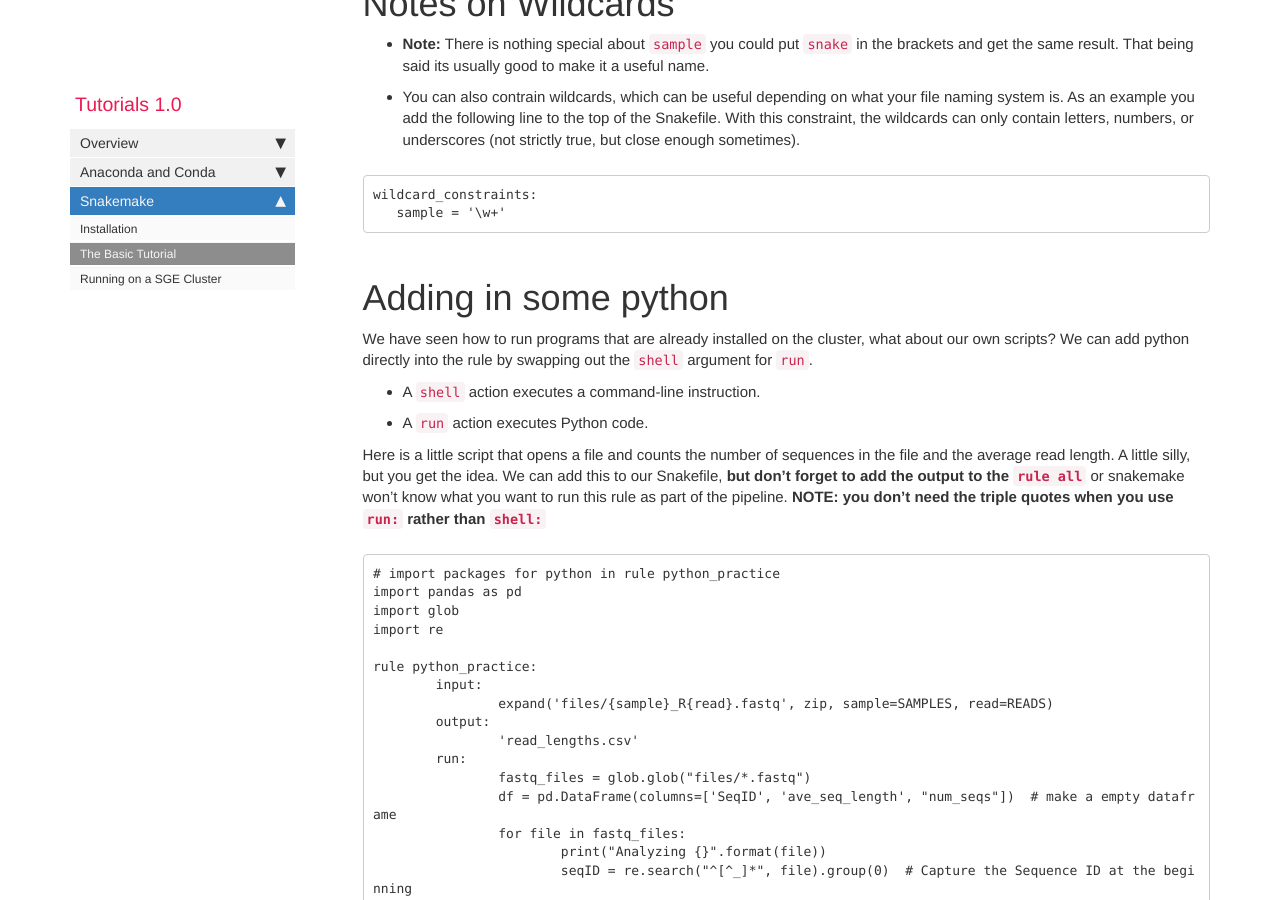
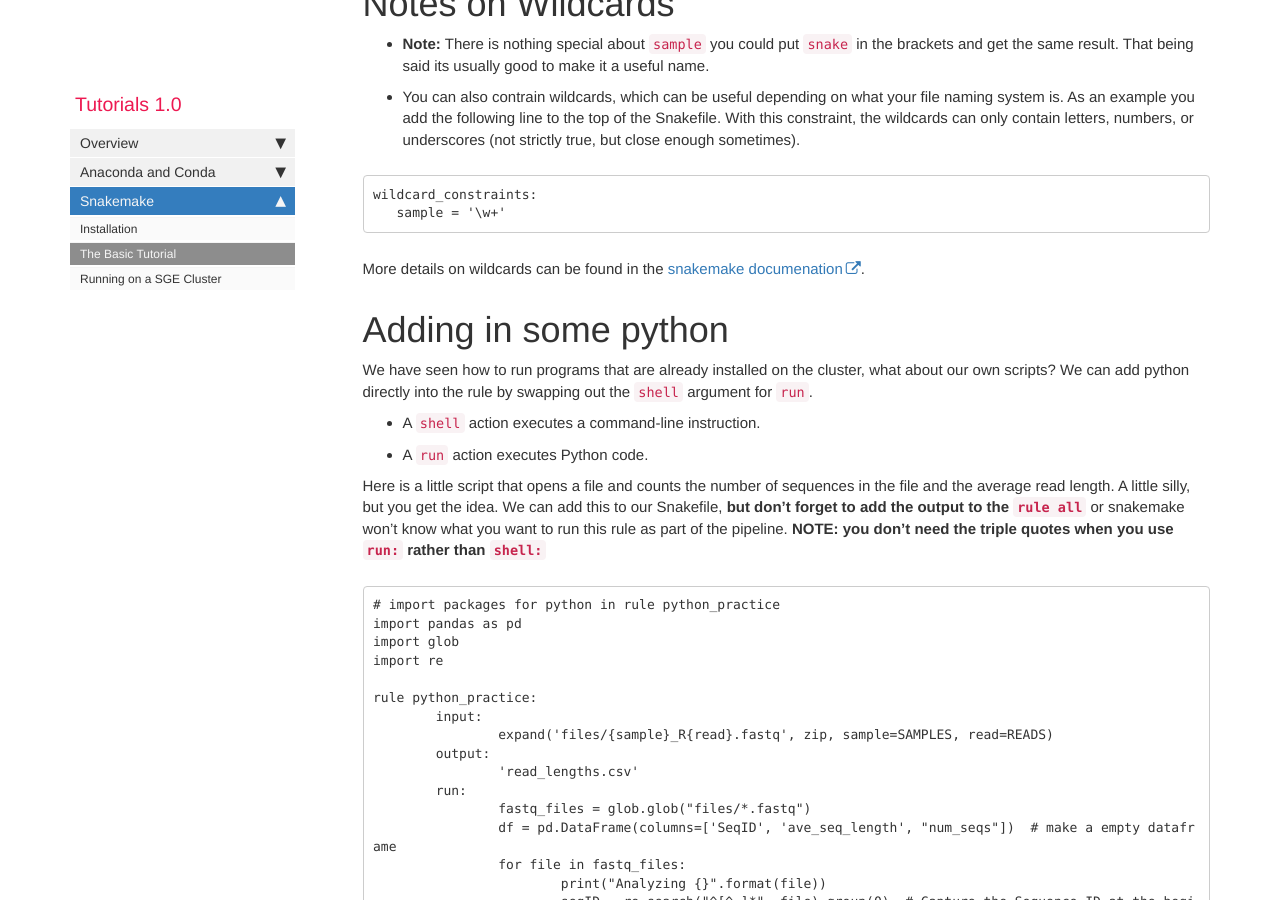
Before and after one commit to jvhagey/Tutorials, a Jekyll site: the page built from pages/mydoc/mydoc_Basic.md, in a window 1280 px wide and 900 px high, scrolled down 4984 px. Built offline with Jekyll 4.4.1, drawn with Linux system fonts in a browser that asks for light colours; comment, search, counter and statistics services are not loaded; some of the changed text lies outside the part shown.

Commit message:
Update mydoc_Basic.md

````diff
--- a/pages/mydoc/mydoc_Basic.md
+++ b/pages/mydoc/mydoc_Basic.md
@@ -229,6 +229,8 @@ wildcard_constraints:
    sample = '\w+'
 ```
 
+More details on wildcards can be found in the [snakemake documenation](https://snakemake.readthedocs.io/en/stable/project_info/faq.html#how-do-i-run-my-rule-on-all-files-of-a-certain-directory).
+
 # Adding in some python
 
 We have seen how to run programs that are already installed on the cluster, what about our own scripts? We can add python directly into the rule by swapping out the `shell` argument for `run`.
@@ -459,6 +461,8 @@ Here is a [blog](http://ivory.idyll.org/blog/tag/python.html) on checkpoints/dyn
 
 # Some Helpful Commands
 
+There are lots of flags snakemake uses you can find a list [here](https://snakemake.readthedocs.io/en/stable/executing/cli.html)
+
 To list all the rules in the file run one of the following.
 
 ```
````
